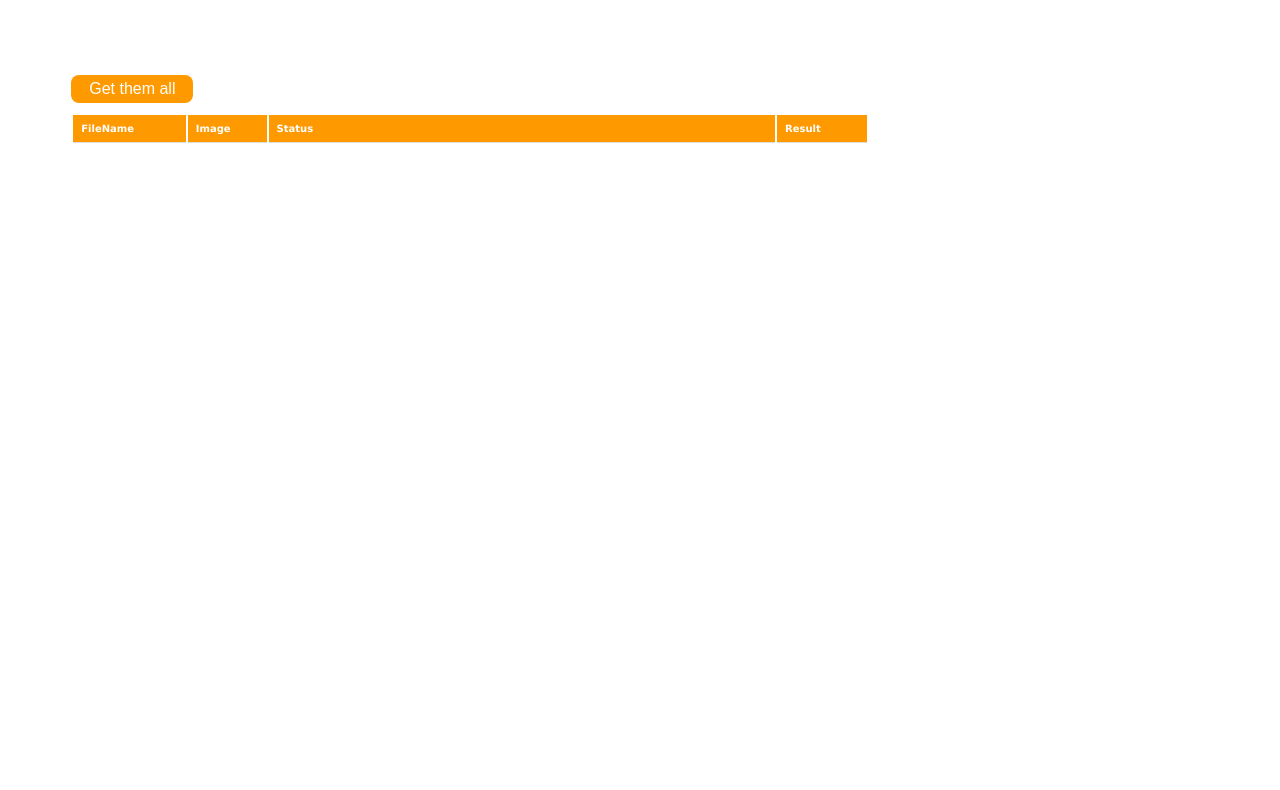
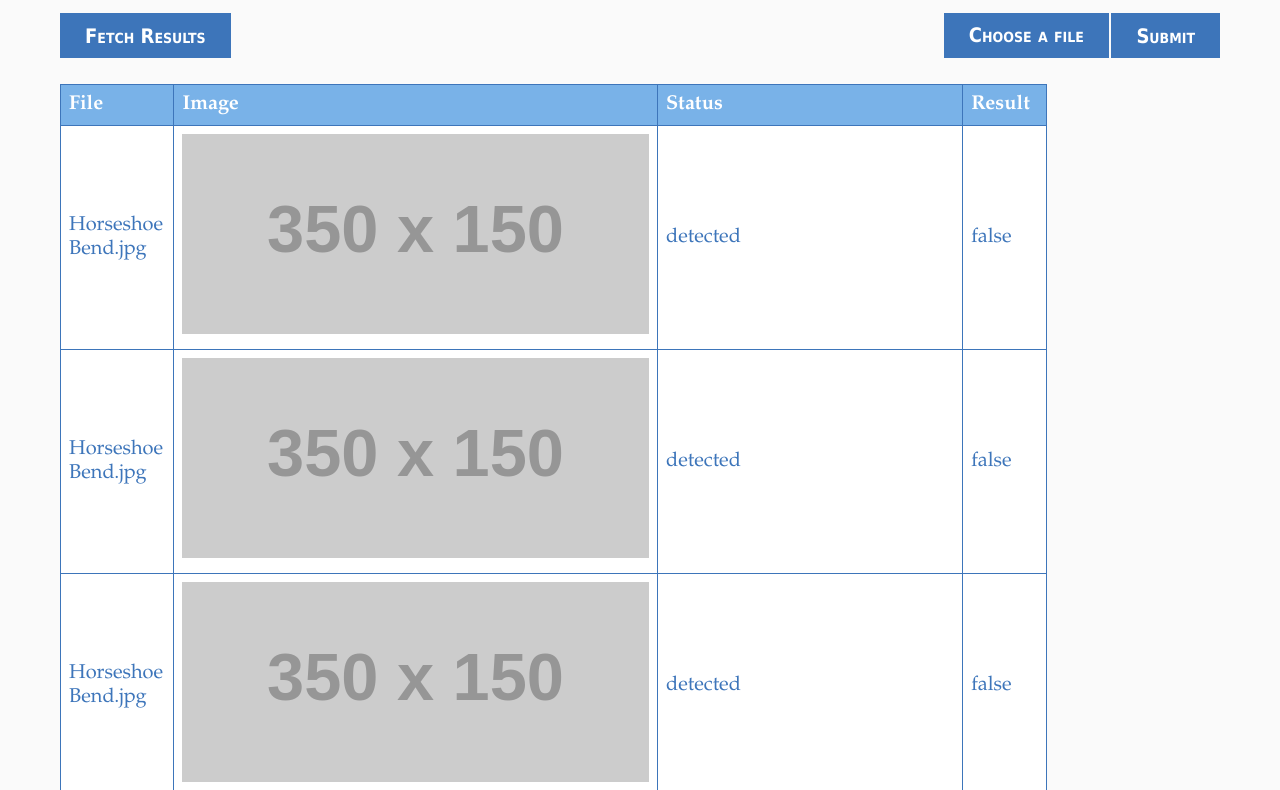
Before and after one commit to Appliscale/serverless-cat-detector, a plain HTML site: page user-interface/index.html in a window 1280 px wide. Shown: the part 105-895 px from the top of the page. Before the commit the page ends 800 px from the top, so only its background shows below. Drawn offline with nearby package versions, Linux system fonts and the light colour scheme; placeholder pictures from the web are drawn by us.

Commit message:
UI improvements
This closes #2.

```diff
--- a/user-interface/index.html
+++ b/user-interface/index.html
@@ -1,45 +1,71 @@
+<!DOCTYPE html>
 <html>
   <head>
-    <title>Serverless CatDetector</title>
+    <meta charset="UTF-8" />
+    <title>Serverless Cat Detector &copy; Appliscale 2017</title>
+
     <link rel="stylesheet" href="styles.css" />
-
   </head>
   <body>
-    <h1>Hello!</h1>
+    <main class="main">
+      <h1>Serverless Cat Detector</h1>
 
-    <div id="content">
-      <input type="file" id="image" class="buttons" />
-      <input type="submit" value="Detect it!" id="detect" class="buttons" />
-
-      <span id="postsIDreturned"></span>
-      </br></br>
-
-      </br></br></br></br>
-
-      <input type="submit" class="buttons" value="Get them all" id="searchButton" />
-
-      <br/>
+      <header class="operations">
+        <div class="left">
+          <input type="button" id="searchButton" class="buttons" value="Fetch Results" />
         </div>
 
-    <table id="posts">
+        <div class="right">
+          <input type="file" name="image" id="image" class="uploader" />
+          <label for="image"><strong>Choose a file</strong></label>
+
+          <input type="submit" id="detect" class="buttons" value="Submit" />
+        </div>
+
+        <div class="clear"></div>
+      </header>
+
+      <table class="results">
         <colgroup>
-        <col style="width:10%">
-        <col style="width:7%">
-        <col style="width:45%">
-        <col style="width:8%">
-        <col style="width:30%">
+          <col style="width: 10%">
+          <col style="width: 7%">
+          <col style="width: 45%">
+          <col style="width: 8%">
+          <col style="width: 30%">
         </colgroup>
         <tbody>
           <tr>
-          <th>FileName</th>
+            <th>File</th>
             <th>Image</th>
             <th>Status</th>
             <th>Result</th>
           </tr>
+          <tr>
+            <td>Horseshoe Bend.jpg</td>
+            <td><img height="200" src="http://via.placeholder.com/350x150" /></td>
+            <td>detected</td>
+            <td>false</td>
+          </tr>
+          <tr>
+            <td>Horseshoe Bend.jpg</td>
+            <td><img height="200" src="http://via.placeholder.com/350x150" /></td>
+            <td>detected</td>
+            <td>false</td>
+          </tr>
+          <tr>
+            <td>Horseshoe Bend.jpg</td>
+            <td><img height="200" src="http://via.placeholder.com/350x150" /></td>
+            <td>detected</td>
+            <td>false</td>
+          </tr>
         </tbody>
       </table>
+      <footer>
+         <strong>Copyright &copy; Appliscale 2017</strong>
+      </footer>
+    </main>
 
+    <script type="text/javascript" src="https://ajax.googleapis.com/ajax/libs/jquery/1.6.0/jquery.min.js"></script>
     <script src="scripts.js"></script>
-    <script type="text/javascript" src="https://ajax.googleapis.com/ajax/libs/jquery/1.6.0/jquery.min.js"></script>
   </body>
 </html>
--- a/user-interface/scripts.js
+++ b/user-interface/scripts.js
@@ -1,58 +1,104 @@
-var API_UPLOAD_ENDPOINT = "<your upload endpoint>"
-var API_RESULTS_ENDPOINT = "<your results endpoint>"
+(function () {
+  "use strict";
 
-document.getElementById("detect").onclick = function() {
+  const API_UPLOAD_ENDPOINT = "<your upload endpoint>"
+  const API_RESULTS_ENDPOINT = "<your results endpoint>"
+
+  document.getElementById("detect").onclick = function (event) {
+    event.preventDefault();
+
     var reader = new FileReader();
     var file = $("#image")[0].files[0];
-  $("#detect").prop("value","pending...");
+
+    if (!file) {
+      return;
+    }
+
+    $("#detect").prop("value", "Pending").attr("disabled", "disabled");
+
     $.ajax({
       url: API_UPLOAD_ENDPOINT,
       type: "POST",
       contentType: "application/json; charset=utf-8",
+
       data: JSON.stringify({
         name: file.name,
         type: file.type
       }),
-    success: function(response){
-      console.log(response);
+
+      success: function (response) {
+        console.log("Upload result: ", response);
+
         $.ajax({
           url: response.uploadURL,
           type: "PUT",
           contentType: file.type,
           data: file,
           processData: false,
-        success: function(response) {
-          console.log("successfuly uploaded");
-          $("#detect").prop("value", "Detect it!");
+
+          success: function (response) {
+            $("#detect").prop("value", "Submit").removeAttr("disabled");
           }
         });
       },
-    error: function(response) {
-      console.log(response);
-      $("#detect").prop("value", "Detect it!");
+
+      error: function (error) {
+        console.error("Unexpected error: ", error);
+
+        $("#detect").prop("value", "Submit").removeAttr("disabled");
       }
     });
   };
 
-document.getElementById("searchButton").onclick = function() {
+  document.getElementById("searchButton").onclick = function (event) {
+    event.preventDefault();
+
     $.ajax({
       url: API_RESULTS_ENDPOINT,
       type: "GET",
+
       success: function (data) {
         $("#posts tr").slice(1).remove();
 
         data.forEach(element => {
+          var image = "<img height=\"200\" src=\"" + element["imageUrl"] + "\"/>";
+
           $("#posts").append(
             "<tr>" +
               "<td>" + element["name"] + "</td>" +
-          "<td> <img height=\"200\" src=\"" + element["imageUrl"] + "\"/></td>" +
+              "<td>" + image + "</td>" +
               "<td>" + element["checked"] + "</td>" +
               "<td>" + element["status"] + "</td>" +
-          "</tr>");
+            "</tr>"
+          );
         });
       },
+
       error: function (error) {
-        console.error("Unexpected error: %j", error);
+        console.error("Unexpected error: ", error);
       }
     });
   };
+
+  // Handling events for nicer uploader component:
+
+  var inputs = document.querySelectorAll(".uploader");
+
+  Array.prototype.forEach.call(inputs, (input) => {
+    var label  = input.nextElementSibling,
+        labelVal = label.innerHTML;
+
+    input.addEventListener("change", (event) => {
+      console.log(event.target.value);
+
+      var fileName = event.target.value.split("\\").pop();
+
+      if (fileName) {
+        label.querySelector("strong").innerHTML = fileName;
+      } else {
+        label.innerHTML = labelVal;
+      }
+    });
+  });
+
+} ());
--- a/user-interface/styles.css
+++ b/user-interface/styles.css
@@ -1,68 +1,125 @@
+* {
+  box-sizing: border-box;
+}
+
+body {
+  background-color: #FAFAFA;
+  font-family: Palatino, "Palatino LT STD", "Palatino Linotype", "Book Antiqua", Georgia, serif;
+  font-size: 62.5%;
+}
+
+input,
+label {
+  font-family: Tahoma, Verdana, Segoe, sans-serif;
+}
+
+input.uploader {
+  width: 0.1px;
+  height: 0.1px;
+  opacity: 0;
+  overflow: hidden;
+  position: absolute;
+  z-index: -1;
+}
+
+input.uploader + label {
+  display: inline-block;
+  border: 0;
+  color: white;
+  background-color: #3d75ba;
+  padding: 10px 25px;
+  cursor: pointer;
+  height: 45px;
+  font-size: 2em;
+  font-weight: bold;
+  font-variant: small-caps;
+  position: relative;
+  top: -1px;
+}
+
+.input.uploader + label * {
+  pointer-events: none;
+}
+
+.input.uploader:focus + label {
+  outline: 1px dotted #000;
+  outline: -webkit-focus-ring-color auto 5px;
+}
+
+.input.uploader:focus + label,
+input.uploader + label:hover {
+  background-color: #79b2e8;
+}
+
+.left {
+  float: left;
+}
+
+.right {
+  float: right;
+}
+
+.clear {
+  clear: both;
+}
+
+.main {
+  width: 1200px;
+  margin: 0 auto;
+  padding: 20px 20px;
+}
+
+.operations {
+  margin: 25px 0;
+}
+
+h1 {
+  font-size: 3.5em;
+  text-align: center;
+}
+
 .buttons {
-  border: solid 0px #e6b215;
-  border-radius: 8px;
-  moz-border-radius: 8px;
-  font-size: 16px;
-  color: #ffffff;
-  padding: 5px 18px;
-  background-color: #FF9900;
+  border: 0;
+  color: white;
+  background-color: #3d75ba;
+  padding: 10px 25px;
   cursor: pointer;
+  height: 45px;
+  font-size: 2em;
+  font-weight: bold;
+  font-variant: small-caps;
 }
 
 .buttons:hover {
-  background-color:#ffc477;
+  background-color: #79b2e8;
 }
 
-.buttons:active {
-  position: relative;
-  top: 1px;
+.results {
+  font-weight: normal;
+  color: white;
+  font-size: 2em;
+  text-align: left;
+  width: 100%;
+  border-spacing: 0;
+  border-collapse: collapse;
 }
 
-#newPost {
-  margin: 0 auto;
-  width: 90%;
+.results th {
+  padding: 8px;
+  color: white;
+  background-color: #79b2e8;
+  border: 1px solid #3d75ba;
 }
 
-#charCounter {
-  float: right
+.results td {
+  padding: 8px;
+  color: #3d75ba;
+  background-color: white;
+  border: 1px solid #3d75ba;
 }
 
-textarea {
-  width: 100%;
-  height: 10em;
+.main footer {
+  margin-top: 50px;
+  text-align: center;
+  color: #888888;
 }
-
-#content {
-  width: 90% ;
-  margin-left: auto ;
-  margin-right: auto;
-  margin-bottom: 10px;
-  font-family: verdana, sans-serif;
-  word-spacing: 4pt;
-  font-size: 14px;
-}
-
-#posts {
-  font-weight: normal;
-  color: #000000;
-  word-spacing: 4pt;
-  font-size: 10px;
-  text-align: left;
-  font-family: verdana, sans-serif;
-  width: 90%;
-  margin: 0 auto;
-}
-
-#posts th {
-  background-color: #FF9900;
-  color: white;
-  padding: 8px;
-  border-bottom: 1px solid #ddd;
-}
-
-#posts td {
-  padding: 8px;
-  border-color: #666666;
-  background-color: #ffffff;
-  border-bottom: 1px solid #ddd;
-}
```
Lines whose indentation alone changed are shown as unchanged.
